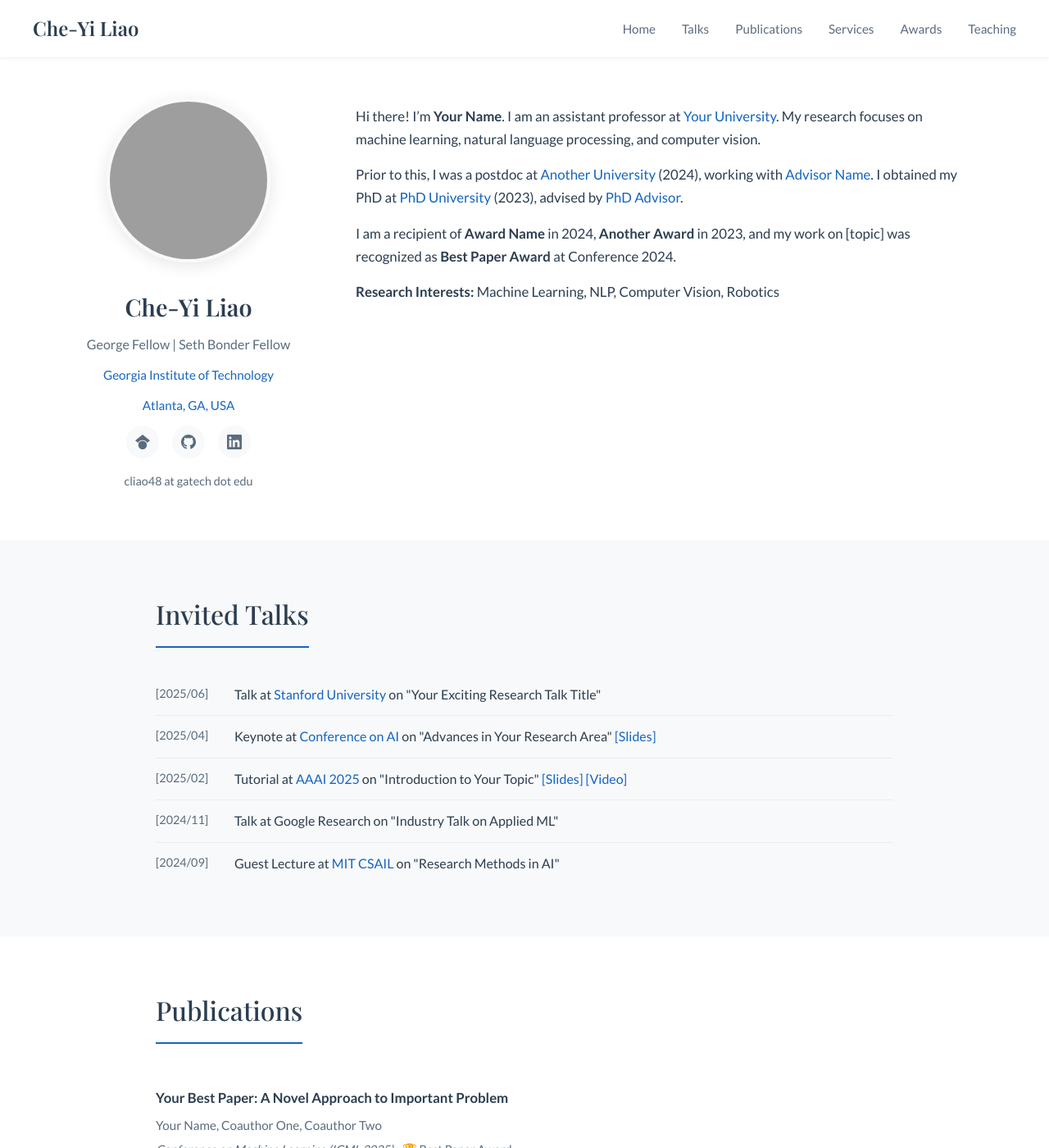
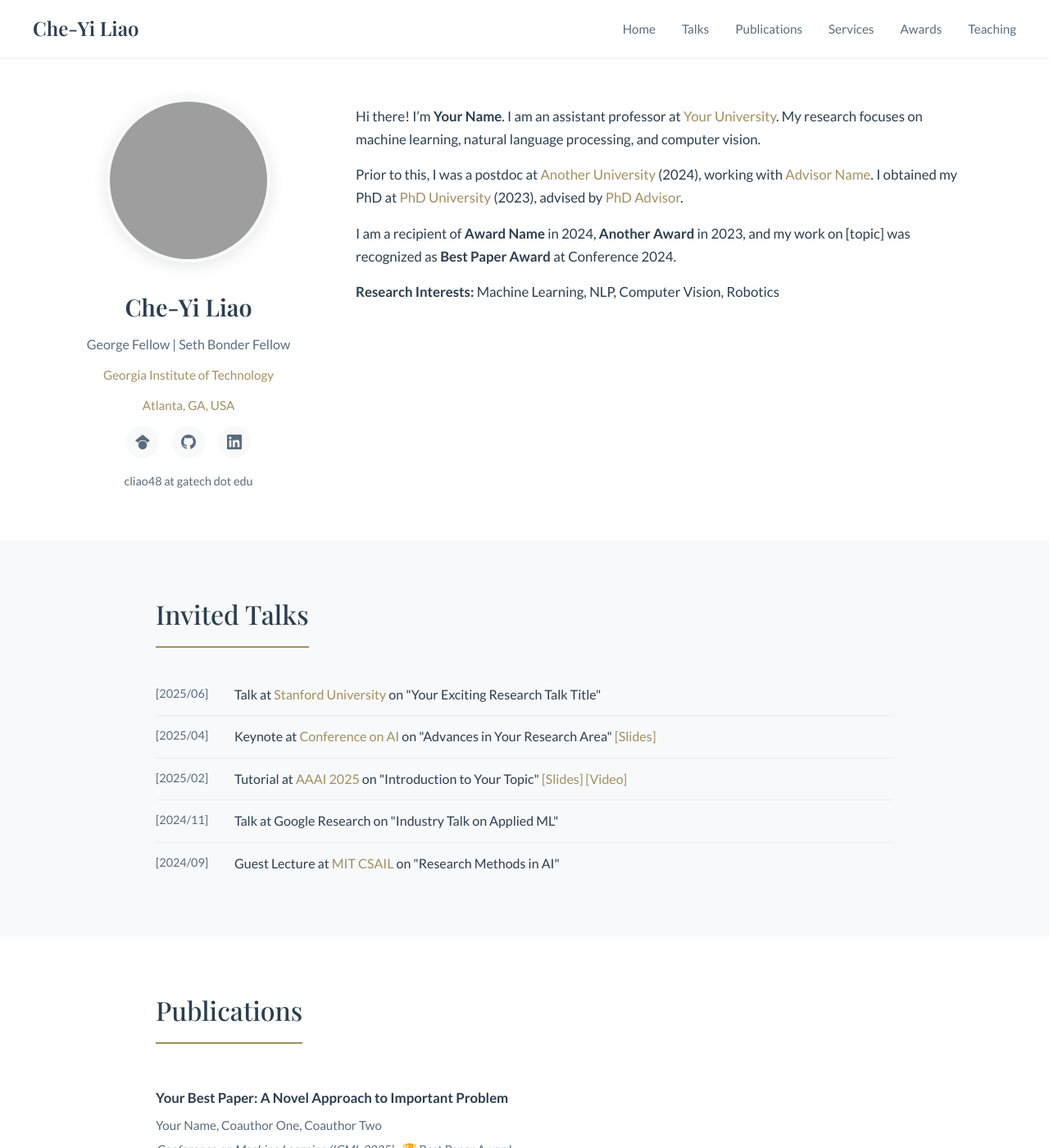
Before and after one commit to CheYiLiao/CheYiLiao.github.io, a Jekyll site: the page built from index.html, in a window 1280 px wide and 1400 px high. Shown: the whole window at 82% size. Built offline with Jekyll 4.4.1, drawn with Linux system fonts in a browser that asks for light colours; grey boxes are pictures that could not be loaded.

Commit message:
Change primary color to a new shade

```diff
--- a/assets/css/style.css
+++ b/assets/css/style.css
@@ -1,5 +1,5 @@
 :root {
-    --primary-color: #1565c0;
+    --primary-color: #a38f61;
     --primary-dark: #0d47a1;
     --text-dark: #2c3e50;
     --text-muted: #5a6c7d;
```
